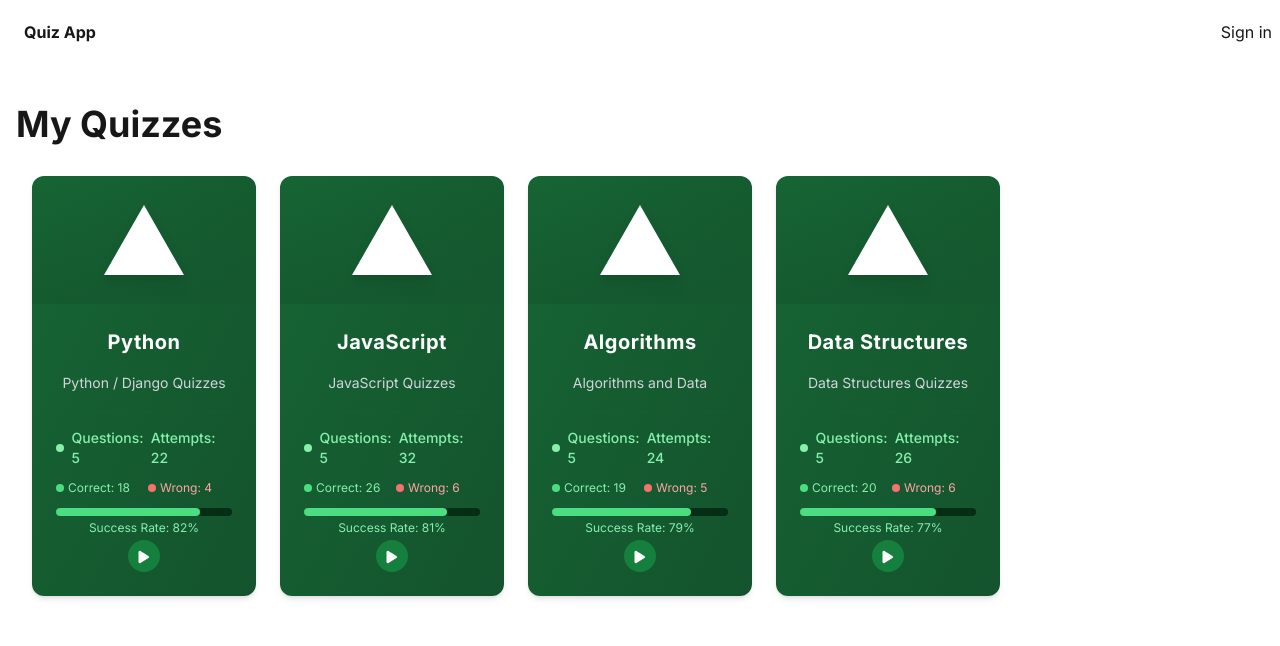
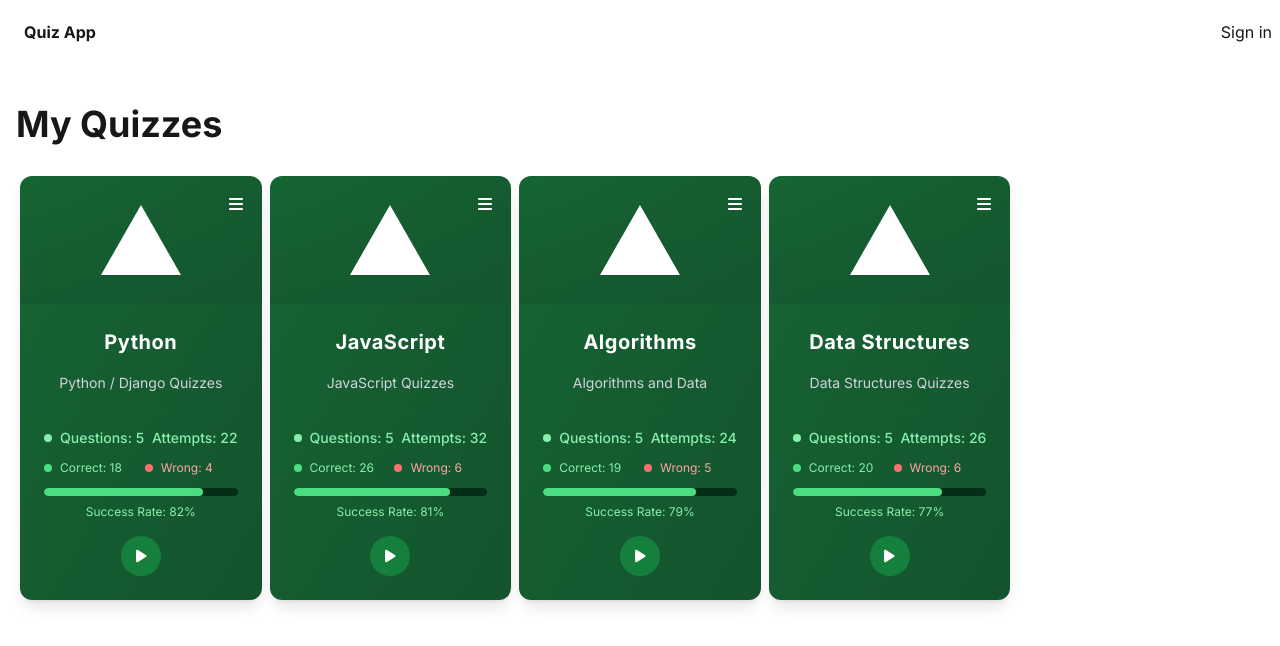
Before and after one commit to Woun-dex/quiz_appv2, a Next.js app: page /Quiz-start in a window 1280 px wide. Shown: the top 646 px of the page. Built offline with nearby package versions, Linux system fonts and the light colour scheme; no server answers.

Commit message:
Add Delete Option and Final Statistics

```diff
--- a/app/Quiz-start/page.jsx
+++ b/app/Quiz-start/page.jsx
@@ -8,11 +8,6 @@ import useComponentContextProvide from '../contextApi';
 const Page = () => {
 
   const { quizLists, setQuizLists } = useComponentContextProvide();
-
-
-
-
-
 
 
   return (
--- a/app/components/QuizStartMain.jsx
+++ b/app/components/QuizStartMain.jsx
@@ -2,18 +2,19 @@
 "use client";
 import React, { useState, useEffect } from 'react';
 import useComponentContextProvider from '../contextApi';
+import Statistics from './Statistics';
 
-const QuizStartMain = ({ onUpdateTimer }) => {
+const QuizStartMain = ({ onUpdateTimer ,isQuizCompleted , setIsQuizCompleted}) => {
     const { quizToStartObject } = useComponentContextProvider();
     const [currentQuestionIndex, setCurrentQuestionIndex] = useState(0);
     const [selectedChoiceIndex, setSelectedChoiceIndex] = useState(null);
-    const [timer, setTimer] = useState();
-    const [isQuizCompleted, setIsQuizCompleted] = useState(false);
+    const [timer, setTimer] = useState(20);
+    const [correctAttempts, setCorrectAttempts] = useState(0);
 
     useEffect(() => {
         if (!quizToStartObject || isQuizCompleted) return;
 
-        setTimer(30);
+        setTimer(20);
         const timerInterval = setInterval(() => {
             setTimer((prevTime) => {
                 if (prevTime <= 1) {
@@ -58,7 +59,6 @@ const QuizStartMain = ({ onUpdateTimer }) => {
             setSelectedChoiceIndex(null);
         } else {
             setIsQuizCompleted(true);
-            alert("Quiz completed!");
         }
     };
 
@@ -69,11 +69,10 @@ const QuizStartMain = ({ onUpdateTimer }) => {
         }
 
         if (selectedChoiceIndex === quiz.answer) {
-            alert("You are correct!");
             quiz.statistics.correctAttempts++;
             quiz.statistics.totalAttempts++;
+            setCorrectAttempts((prev) => prev + 1);
         } else {
-            alert("Wrong answer!");
             quiz.statistics.incorrectAttempts++;
             quiz.statistics.totalAttempts++;
         }
@@ -83,11 +82,12 @@ const QuizStartMain = ({ onUpdateTimer }) => {
             setCurrentQuestionIndex(prev => prev + 1);
         } else {
             setIsQuizCompleted(true);
-            alert("Quiz completed!");
         }
     };
 
     return (
+        <>
+            {!isQuizCompleted ? (
                 <div className="w-full h-screen flex justify-center items-center">
                     <div className="p-8 rounded-lg shadow-lg w-auto text-left">
                         <div className="flex justify-between items-center mb-4 gap-1">
@@ -128,6 +128,10 @@ const QuizStartMain = ({ onUpdateTimer }) => {
                         </div>
                     </div>
                 </div>
+            ) : (
+                <Statistics correctAttempts={correctAttempts} total={questions.length} />
+            )}
+        </>
     );
 };
 
--- a/app/components/QuizesArea.jsx
+++ b/app/components/QuizesArea.jsx
@@ -7,9 +7,9 @@ const QuizesArea = () => {
   const { quizLists } = useComponentContextProvider();
 
   return (
-    <div className="container mx-auto px-4 py-8">
-      <div className="grid grid-cols-1 sm:grid-cols-2 md:grid-cols-3 lg:grid-cols-4 xl:grid-cols-5 2xl:grid-cols-6
-        gap-6 auto-rows-fr
+    <div className="container mx-auto px-1 py-8">
+      <div className="grid grid-cols-1 sm:grid-cols-2 md:grid-cols-3 md:gap-2 lg:grid-cols-4 xl:grid-cols-5 2xl:grid-cols-5
+        gap-3 auto-rows-fr
         animate-fadeIn">
         {quizLists.map(item => (
             <QuizesCards
--- a/app/components/QuizesCards.jsx
+++ b/app/components/QuizesCards.jsx
@@ -1,113 +1,204 @@
+/* eslint-disable react/no-unescaped-entities */
 /* eslint-disable @next/next/no-img-element */
-import React, { useMemo } from 'react';
+import React, { useMemo, useState } from 'react';
 import useComponentContextProvider from '../contextApi';
-import { FontAwesomeIcon } from '@fortawesome/react-fontawesome'
-import { faPlay } from '@fortawesome/free-solid-svg-icons'
+import { FontAwesomeIcon } from '@fortawesome/react-fontawesome';
+import { faPlay, faBars, faPencil, faTrash , faXmark } from '@fortawesome/free-solid-svg-icons';
 import Link from 'next/link';
 
-const QuizesCards = ({ singleQuiz}) => {
-  const {quizToStartObject} = useComponentContextProvider();
+const QuizesCards = ({ singleQuiz }) => {
+  const { quizToStartObject , quizLists ,setQuizLists } = useComponentContextProvider();
   const { setSelectQuizToStart } = quizToStartObject;
   const { title, description, questions } = singleQuiz;
-  const totalQuestions = questions.length;
+  const [showMenu, setShowMenu] = useState(false);
+  const [showDeleteConfirm, setShowDeleteConfirm] = useState(false);
 
-  // Calculate statistics
+  // Calculate statistics using useMemo
   const statistics = useMemo(() => {
-    return questions.reduce((acc, question) => {
-      return {
-        totalAttempts: acc.totalAttempts + (question.statistics?.totalAttempts || 0),
-        correctAttempts: acc.correctAttempts + (question.statistics?.correctAttempts || 0),
-        incorrectAttempts: acc.incorrectAttempts + (question.statistics?.incorrectAttempts || 0)
-      };
-    }, {
+    return questions.reduce((acc, question) => ({
+      totalAttempts: acc.totalAttempts + (question.statistics?.totalAttempts || 0),
+      correctAttempts: acc.correctAttempts + (question.statistics?.correctAttempts || 0),
+      incorrectAttempts: acc.incorrectAttempts + (question.statistics?.incorrectAttempts || 0)
+    }), {
       totalAttempts: 0,
       correctAttempts: 0,
       incorrectAttempts: 0
     });
   }, [questions]);
 
-  // Calculate success rate
   const successRate = useMemo(() => {
-    if (statistics.totalAttempts === 0) return 0;
-    return Math.round((statistics.correctAttempts / statistics.totalAttempts) * 100);
+    return statistics.totalAttempts === 0 ? 0 :
+      Math.round((statistics.correctAttempts / statistics.totalAttempts) * 100);
   }, [statistics]);
+
+  const handleModify = () => {
+    // Add modify logic
+    setShowMenu(false);
+  };
+
+  const handleDelete = () => {
+    setShowDeleteConfirm(true);
+    setShowMenu(false);
+  };
+
+  const confirmDelete = () => {
+    const updatedQuizLists = quizLists.filter(quiz => quiz.id !== singleQuiz.id);
+    setQuizLists(updatedQuizLists);
+    setShowDeleteConfirm(false);
+  };
 
   return (
     <div className="group relative bg-gradient-to-br from-green-800 to-green-900
-      rounded-xl shadow-md hover:shadow-xl transition-all duration-300 ease-in-out
-      w-full max-w-[280px] min-h-[320px] backdrop-blur-sm
-      hover:scale-[1.02] hover:-translate-y-1
-      dark:from-green-900 dark:to-green-950 mx-auto">
+      rounded-xl shadow-lg hover:shadow-2xl transition-all duration-300
+      w-full max-w-[280px]   min-h-[320px] overflow-hidden
+      hover:scale-[1.02] hover:-translate-y-1">
 
-      {/* Image Section */}
-      <div className="relative p-6 flex justify-center items-center
-        after:absolute after:inset-0 after:bg-gradient-to-t after:from-green-900/50 after:to-transparent">
+      {/* Menu Button and Dropdown */}
+      <div className="absolute right-4 top-4 z-20">
+        <button
+          className="text-white hover:text-green-300 transition-colors duration-200"
+          onClick={() => setShowMenu(!showMenu)}
+        >
+          <FontAwesomeIcon icon={faBars} className="h-5 w-5" />
+        </button>
+
+        {showMenu && (
+          <div className="absolute right-0 mt-2 w-48 rounded-lg bg-gray-950 shadow-xl
+            border border-green-800/20 overflow-hidden">
+            <button
+              onClick={handleModify}
+              className="w-full px-4 py-2 text-left text-white hover:bg-green-950
+                flex items-center gap-2 transition-colors duration-200"
+            >
+              <FontAwesomeIcon icon={faPencil} className="h-4 w-4 text-green-800" />
+              Modify Quiz
+            </button>
+            <button
+              onClick={handleDelete}
+              className="w-full px-4 py-2 text-left  hover:bg-green-950
+                flex items-center gap-2 transition-colors duration-200"
+            >
+              <FontAwesomeIcon icon={faTrash} className="h-4 w-4 text-red-800" />
+              Delete Quiz
+            </button>
+          </div>
+        )}
+      </div>
+
+      {showDeleteConfirm && (
+        <div className="absolute  inset-0 bg-black/50 flex items-center justify-center z-50">
+          <div className="bg-gray-950 p-6 rounded-lg shadow-xl max-w-sm w-full mx-4 border border-green-800/20">
+            <div className="flex justify-between items-center mb-4">
+              <h3 className="text-lg font-semibold text-white">Confirm Delete</h3>
+              <button
+                onClick={() => setShowDeleteConfirm(false)}
+                className="text-gray-400 hover:text-white transition-colors"
+              >
+                <FontAwesomeIcon icon={faXmark} className="h-5 w-5" />
+              </button>
+            </div>
+            <p className="text-gray-300 mb-6">
+              Are you sure you want to delete "{title}"? This action cannot be undone.
+            </p>
+            <div className="flex justify-end gap-4">
+              <button
+                onClick={() => setShowDeleteConfirm(false)}
+                className="px-4 py-2 rounded-lg bg-gray-800 text-white hover:bg-gray-700
+                  transition-colors duration-200"
+              >
+                Cancel
+              </button>
+              <button
+                onClick={confirmDelete}
+                className="px-4 py-2 rounded-lg bg-red-600 text-white hover:bg-red-700
+                  transition-colors duration-200"
+              >
+                Delete
+              </button>
+            </div>
+          </div>
+        </div>
+      )}
+
+      {/* Quiz Image */}
+      <div className="relative p-6 flex justify-center items-center">
+        <div className="absolute inset-0 bg-gradient-to-t from-green-900/50 to-transparent" />
         <img
           src="vercel.svg"
-          alt="Quiz Illustration"
-          className="w-20 h-20 object-contain transform group-hover:scale-110 transition-transform duration-300
-            drop-shadow-lg z-10"
+          alt={`${title} illustration`}
+          className="w-20 h-20 object-contain transform group-hover:scale-110
+            transition-transform duration-300 relative z-10"
         />
       </div>
 
-      {/* Content Section */}
+      {/* Quiz Content */}
       <div className="p-6 space-y-4">
-        <h1 className="text-white text-xl font-bold text-center
-          tracking-wide group-hover:text-green-300 transition-colors duration-300">
+        <h1 className="text-white text-xl font-bold text-center tracking-wide
+          group-hover:text-green-300 transition-colors duration-300">
           {title}
         </h1>
 
-        <p className="text-gray-300 text-sm text-center line-clamp-2
-          leading-relaxed group-hover:text-gray-200">
+        <p className="text-gray-300 text-sm text-center line-clamp-2 leading-relaxed">
           {description}
         </p>
 
+        {/* Statistics Section */}
         <div className="pt-4 border-t border-green-800/30 space-y-3">
-          {/* Questions Count */}
           <div className="flex items-center justify-between text-sm">
-            <p className="text-green-300 font-medium flex items-center gap-2">
-              <span className="inline-block w-2 h-2 rounded-full bg-green-300"></span>
-              Questions: {totalQuestions}
-            </p>
-            <p className="text-green-300 font-medium">
+            <div className="flex items-center gap-2">
+              <span className="w-2 h-2 rounded-full bg-green-300" />
+              <span className="text-green-300 font-medium">
+                Questions: {questions.length}
+              </span>
+            </div>
+            <span className="text-green-300 font-medium">
               Attempts: {statistics.totalAttempts}
-            </p>
+            </span>
           </div>
 
-          {/* Statistics */}
+          {/* Attempts Statistics */}
           <div className="grid grid-cols-2 gap-2 text-xs">
-            <div className="flex items-center gap-1">
-              <span className="inline-block w-2 h-2 rounded-full bg-green-400"></span>
-              <span className="text-green-300">Correct: {statistics.correctAttempts}</span>
+            <div className="flex items-center gap-2">
+              <span className="w-2 h-2 rounded-full bg-green-400" />
+              <span className="text-green-300">
+                Correct: {statistics.correctAttempts}
+              </span>
             </div>
-            <div className="flex items-center gap-1">
-              <span className="inline-block w-2 h-2 rounded-full bg-red-400"></span>
-              <span className="text-red-300">Wrong: {statistics.incorrectAttempts}</span>
+            <div className="flex items-center gap-2">
+              <span className="w-2 h-2 rounded-full bg-red-400" />
+              <span className="text-red-300">
+                Wrong: {statistics.incorrectAttempts}
+              </span>
             </div>
           </div>
 
-                    {/* Success Rate Progress Bar */}
-          <div className="space-y-1">
-            <div className="w-full bg-green-950 rounded-full h-2">
+          {/* Progress Bar */}
+          <div className="space-y-2">
+            <div className="w-full bg-green-950 rounded-full h-2 overflow-hidden">
               <div
-                className="bg-green-400 h-2 rounded-full transition-all duration-500"
+                className="bg-green-400 h-full rounded-full transition-all duration-500"
                 style={{ width: `${successRate}%` }}
               />
             </div>
             <p className="text-green-300 text-xs text-center">
               Success Rate: {successRate}%
             </p>
-            <div
-            className='flex justify-center items-center mt-2'
+          </div>
+
+          {/* Start Button */}
+          <Link
+            href="/Quiz-start/quiz"
             onClick={() => setSelectQuizToStart(singleQuiz)}
-            >
-              <span className='bg-green-700 rounded-full p-2 w-8 h-8 flex items-center justify-center cursor-pointer hover:bg-green-600 transition-colors duration-300'>
-                <Link href="/Quiz-start/quiz" >
-                <FontAwesomeIcon icon={faPlay} className="fa-fw text-white text-sm" />
-                </Link>
+            className="block w-full"
+          >
+            <div className="flex justify-center items-center mt-4">
+              <span className="bg-green-700 rounded-full p-2 w-10 h-10
+                flex items-center justify-center hover:bg-green-600
+                transition-all duration-300 hover:scale-110">
+                <FontAwesomeIcon icon={faPlay} className="text-white text-sm" />
               </span>
-          </div>
-          </div>
+            </div>
+          </Link>
         </div>
       </div>
     </div>
--- /dev/null
+++ b/app/components/Statistics.jsx
@@ -0,0 +1,63 @@
+import React from 'react';
+
+const Statistics = ({ correctAttempts, total}) => {
+  const percentage = Math.round((correctAttempts / total) * 100);
+
+
+  return (
+    <div className="min-h-screen  p-8">
+      <div className="max-w-4xl mx-auto bg-black/50 rounded-2xl p-8 shadow-2xl border border-green-800">
+        <h2 className="text-4xl font-bold text-green-800 mb-8 text-center">
+          Quiz Statistics
+        </h2>
+
+        <div className="grid grid-cols-1 md:grid-cols-2 gap-6 mb-12">
+          <div className="bg-black p-6 rounded-xl border border-green-800">
+            <div className="text-green-800 text-lg mb-2">Correct Answers</div>
+            <div className="text-3xl font-bold text-white">{correctAttempts}</div>
+          </div>
+
+          <div className="bg-black p-6 rounded-xl border border-green-800">
+            <div className="text-green-800 text-lg mb-2">Total Questions</div>
+            <div className="text-3xl font-bold text-white">{total}</div>
+          </div>
+
+          <div className="bg-black col-start-1 col-end-3  p-6 rounded-xl border border-green-800">
+            <div className="text-green-800 text-lg mb-2">Success Rate</div>
+            <div className="text-3xl font-bold text-white">
+              {percentage}%
+              <div className="w-full bg-green-800/20 h-2 rounded-full mt-2">
+                <div
+                  className="bg-green-800 h-2 rounded-full transition-all duration-500"
+                  style={{ width: `${percentage}%` }}
+                ></div>
+              </div>
+            </div>
+          </div>
+
+        </div>
+
+        {/* Frequently Answered Questions Section */}
+
+
+        {/* Action Buttons */}
+        <div className="mt-8 flex justify-center gap-4">
+          <button
+            onClick={() => window.location.reload()}
+            className="px-6 py-3 bg-green-800 text-white rounded-lg hover:bg-green-700 transition-all duration-300"
+          >
+            Retry Quiz
+          </button>
+          <button
+            onClick={() => window.history.back()}
+            className="px-6 py-3 bg-black text-green-800 border border-green-800 rounded-lg hover:bg-green-800/10 transition-all duration-300"
+          >
+            Back to Menu
+          </button>
+        </div>
+      </div>
+    </div>
+  );
+};
+
+export default Statistics;
```
Also changed, not shown: app/Quiz-start/quiz/page.jsx (+4 -3 lines), app/components/QuizStartHeader.jsx (+16 -3 lines). Lines whose indentation alone changed are shown as unchanged.
